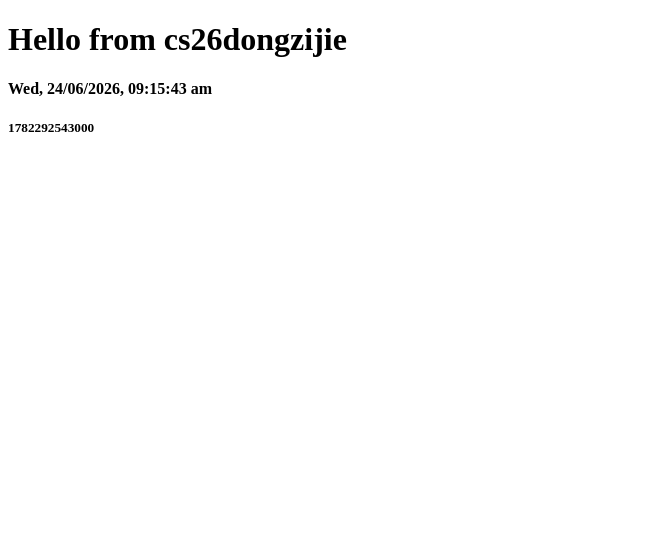
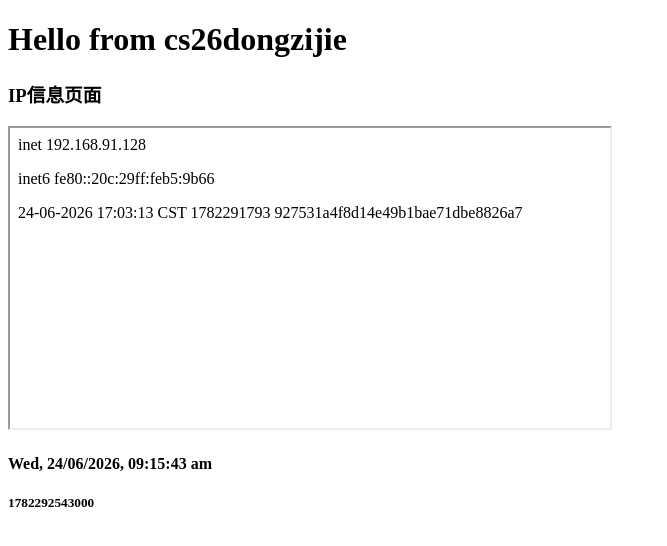
Before and after one commit to 1599938009-creator/cs26dongzijie, a plain HTML site: page docs/index.html in a window 1280 px wide. Shown: the whole page, without its empty margins (0-667 px from the left). Drawn offline with Linux system fonts and the light colour scheme.

Commit message:
ipaddresses index.html

```diff
--- a/docs/index.html
+++ b/docs/index.html
@@ -8,6 +8,11 @@
 <body>
 <h1>Hello from cs26dongzijie</h1>
 <!-- ipaddresses past next line -->
+<div>
+    <h3>IP信息页面</h3>
+    <iframe width="600" height="300" src="./ipaddresses.html"></iframe>
+</div>
+
 <h4 id="id01">AAAA</h4>
 <h5 id="id02">AAAA</h5>
 </body>
```
